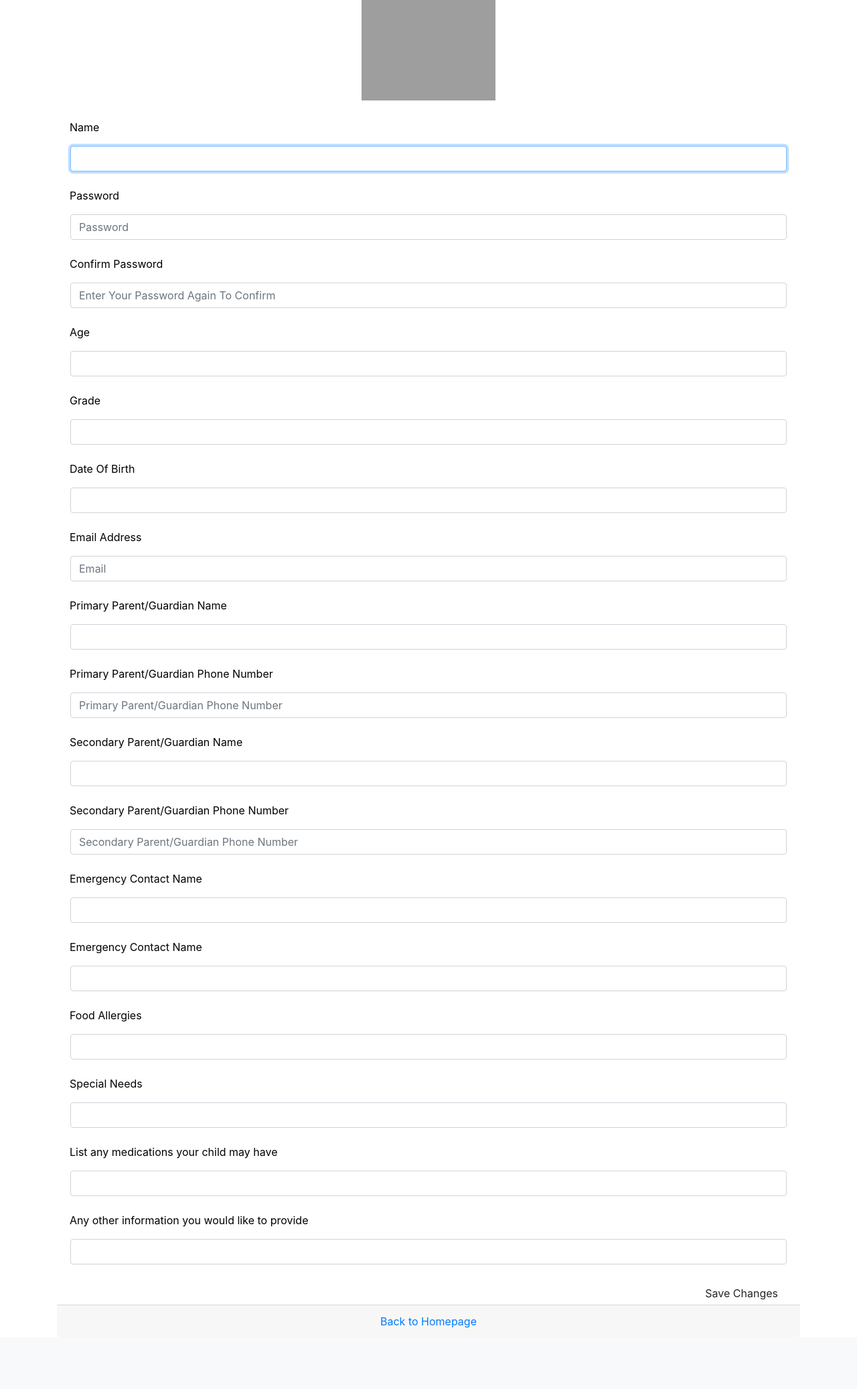
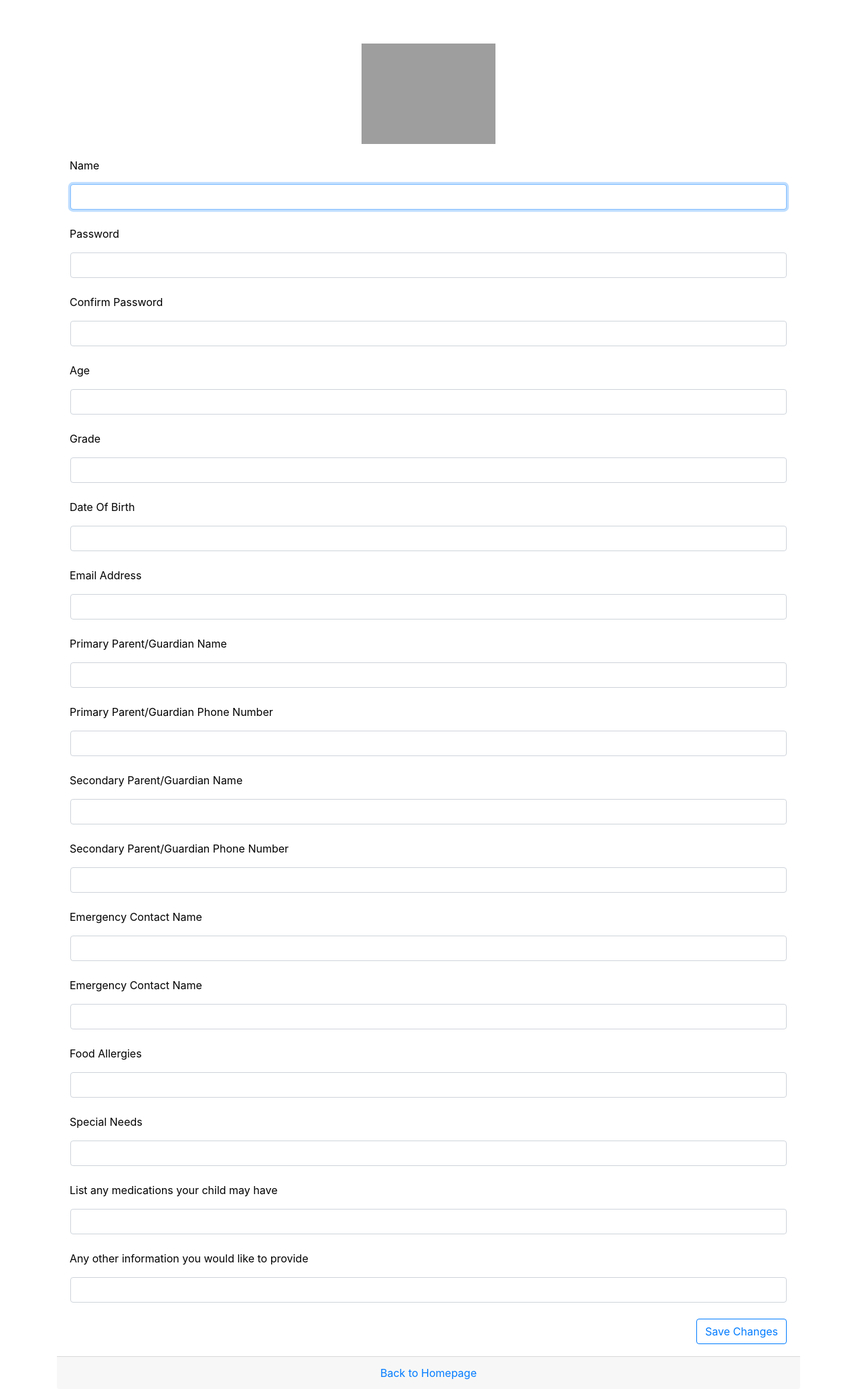
Before and after one commit to karkipra/Water-Walkers, a Flask app: page /profile in a window 1280 px wide. Shown: the part 122-2196 px from the top of the page at 67% size. Before the commit the page ends 2105 px from the top, so only its background shows below. Run offline with Flask 2, Linux system fonts and the light colour scheme; data comes from the database, SQL or seed files in the repository; both versions use the stored data as it was after the commit; some libraries are stand-ins or nearby versions; grey boxes are pictures that could not be loaded.

Commit message:
Fixes for consistency

```diff
--- a/app/static/styles/profile.css
+++ b/app/static/styles/profile.css
@@ -2,4 +2,13 @@
     max-width: 200px;
     margin-left: auto;
     margin-right: auto;
+    margin-top: 25px;
 }
+
+.main {
+    margin-top: 20px;
+}
+
+.spacing {
+    height: 20px;
+}
--- a/app/templates/Event1.html
+++ b/app/templates/Event1.html
@@ -9,7 +9,7 @@
 <body>
 
 <!-- EVENT INFO:  -->
-<div class ="event" style = "overflow: auto;">
+<div class ="event" style = "overflow: auto; margin-top: 20px;">
     <img style = "float:left; max-width: 70%; height: auto; margin-right: 20px;" class="event_image" src="https://cdn.pixabay.com/photo/2016/10/22/20/52/balloons-1761634_1280.jpg"  />
     <div style="height: 50%;">
 
--- a/app/templates/add_event.html
+++ b/app/templates/add_event.html
@@ -5,7 +5,7 @@
 {% endblock %}
 
 {% block app_content %}
-<form action="/add" method="POST">
+<form action="/add" method="POST" style="margin-top: 20px;">
 	<div class="form-group">
 		<input type="text" autocomplete="off" autofocus="on" class="form-control" name="name" placeholder="Event Name">
 	</div>
@@ -22,6 +22,6 @@
 		<input type="text"class="form-control" name="address" placeholder="Event Address">
 	</div>
 
-	<button class="btn float-right login_btn" type="submit">Submit</button>
+	<button class="btn float-right btn-md btn-outline-primary" type="submit">Submit</button>
 </form>
 {% endblock %}
--- a/app/templates/index.html
+++ b/app/templates/index.html
@@ -16,7 +16,7 @@
 			{% endfor %}
 		</div>
 	</div>
-
+	<br>
 	<footer class="py-5 bg-dark bottom">
 		<div class="container">
 			<p class="m-0 text-center text-white">
--- a/app/templates/login.html
+++ b/app/templates/login.html
@@ -6,7 +6,7 @@
 
 {% block app_content %}
 <div class="container">
-	<div class="d-flex justify-content-center h-100">
+	<div class="d-flex justify-content-center h-100" style="margin-top: 20px;">
 		<div class="card">
 
 			<div class="card-header">
@@ -34,10 +34,10 @@
 						<input type="password" class="form-control" name="password" placeholder="Password">
 					</div>
 					<div class="row align-items-center remember">
-						<input type="checkbox">Remember Me
+						<input type="checkbox" style="margin-right: 5px; margin-left: 15px;">Remember Me
 					</div>
 					<div class="form-group">
-						<input type="submit" value="Login" class="btn float-right login_btn">
+						<input type="submit" value="Login" class="btn float-right btn-md btn-outline-primary">
 					</div>
 				</form>
 			</div>
--- a/app/templates/profile.html
+++ b/app/templates/profile.html
@@ -14,7 +14,7 @@
                 <img class="user_image" src="https://cdn.pixabay.com/photo/2015/10/05/22/37/blank-profile-picture-973460_1280.png" alt="" />
                 <!-- Name-->
                 <div class = "space"></div>
-                <div class="name"><h1>{{student[1]}}</h1></div>
+                <!-- <div class="name"><h1>{{student[1]}}</h1></div> -->
             </div>
 
 			<div class="card-body">
@@ -24,7 +24,7 @@
 						<div class="input-group-prepend"></div>
 							<div style="color:black;">Name</div>
 						</div>
-						<input type="text" autofocus="on" class="form-control" name="name" placeholder="{{ student[1] }}">
+						<input type="text" autofocus="on" class="form-control" name="name" placeholder="">
                         <br>
 
                     <!--Input password-->
@@ -32,14 +32,14 @@
 						<div class="input-group-prepend"></div>
 							<div style="color:black;">Password</div>
 						</div>
-						<input type="password" class="form-control" name="password" placeholder="Password"><br>
+						<input type="password" class="form-control" name="password" placeholder="{{student[3]}}"><br>
 
                     <!--Input password confirmation-->
 					<div class="input-group form-group">
 						<div class="input-group-prepend"></div>
 							<div style="color:black;">Confirm Password</div>
 						</div>
-						<input type="password" class="form-control" name="passwordconfirm" placeholder="Enter Your Password Again To Confirm">
+						<input type="password" class="form-control" name="passwordconfirm" placeholder="{{student[3]}}">
 						<br>
 
                     <!--Input age-->
@@ -47,7 +47,7 @@
 						<div class="input-group-prepend"></div>
 							<div style="color:black;">Age</div>
 						</div>
-						<input type="number" class="form-control" name="age" placeholder="{{ student[2] }}">
+						<input type="number" class="form-control" name="age" placeholder="">
 						<br>
 
                     <!--Input grade level //TODO: Drop down menu-->
@@ -55,14 +55,14 @@
 						<div class="input-group-prepend"></div>
 							<div style="color:black;">Grade</div>
 						</div>
-						<input type="number" class="form-control" name="grade" placeholder="{{ student[3] }}">
+						<input type="number" class="form-control" name="grade" placeholder="">
 						<br>
                     <!--Input date of birth //TODO: Drop down menu-->
 					<div class="input-group form-group">
 						<div class="input-group-prepend"></div>
 						<div style="color:black;">Date Of Birth</div>
 						</div>
-						<input type="text" class="form-control" name="dob" placeholder="{{ student[4] }}">
+						<input type="text" class="form-control" name="dob" placeholder="">
 						<br>
 
                     <!--Input email-->
@@ -70,7 +70,7 @@
 						<div class="input-group-prepend"></div>
 						<div style="color:black;">Email Address</div>
 						</div>
-						<input type="text" class="form-control" name="email" placeholder="Email">
+						<input type="text" class="form-control" name="email" placeholder="{{student[2]}}">
 						<br>
 
                     <!--Input primary parent/guardian name-->
@@ -78,7 +78,7 @@
 						<div class="input-group-prepend"></div>
 						<div style="color:black;">Primary Parent/Guardian Name</div>
 						</div>
-						<input type="text" class="form-control" name="parent1" placeholder="{{ student[5] }}">
+						<input type="text" class="form-control" name="parent1" placeholder="">
 						<br>
 
                     <!--Input primary parent/guardian phone number-->
@@ -86,28 +86,28 @@
 						<div class="input-group-prepend"></div>
 						<div style="color:black;">Primary Parent/Guardian Phone Number</div>
 						</div>
-						<input type="text" class="form-control" name="parent1phone" placeholder="Primary Parent/Guardian Phone Number">
+						<input type="text" class="form-control" name="parent1phone" placeholder="">
                     <br>
                     <!--Input secondary parent/guardian name-->
 					<div class="input-group form-group">
 						<div class="input-group-prepend"></div>
 						<div style="color:black;">Secondary Parent/Guardian Name</div>
 						</div>
-                        <input type="text" class="form-control" name="parent2" placeholder="{{ student[6] }}">
+                        <input type="text" class="form-control" name="parent2" placeholder="">
 						<br>
                     <!--Input secondary parent/guardian phone number-->
 					<div class="input-group form-group">
 						<div class="input-group-prepend"></div>
 						<div style="color:black;">Secondary Parent/Guardian Phone Number</div>
 						</div>
-                        <input type="text" class="form-control" name="parent2phone" placeholder="Secondary Parent/Guardian Phone Number">
+                        <input type="text" class="form-control" name="parent2phone" placeholder="">
 						<br>
                     <!--Input emergency contact name-->
 					<div class="input-group form-group">
 						<div class="input-group-prepend"></div>
 						<div style="color:black;">Emergency Contact Name</div>
 						</div>
-						<input type="text" class="form-control" name="econtact" placeholder="{{student[6]}}">
+						<input type="text" class="form-control" name="econtact" placeholder="">
                     <br>
                     <!--Input emergency contact phone number-->
 					<div class="input-group form-group">
@@ -122,7 +122,7 @@
 						<div class="input-group-prepend"></div>
 						<div style="color:black;">Food Allergies</div>
 						</div>
-                        <input type="text" class="form-control" name="allergies" placeholder="{{student[7]}}">
+                        <input type="text" class="form-control" name="allergies" placeholder="">
                     <br>
                     <!--Input special needs-->
 					<div class="input-group form-group">
@@ -136,7 +136,7 @@
 						<div class="input-group-prepend"></div>
 						<div style="color:black;">List any medications your child may have </div>
 						</div>
-                        <input type="text" class="form-control" name="medications" placeholder="{{student[8]}}">
+                        <input type="text" class="form-control" name="medications" placeholder="">
                     <br>
                     <!--Input other notes-->
                     <div class="input-group form-group">
@@ -149,16 +149,16 @@
 					<div class = "space"></div>
 					<!--Register button-->
 					<div class="form-group">
-                        <input type="submit" value="Save Changes" class="btn float-right login_btn">
+					<input type="submit" value="Save Changes" class="btn float-right btn-md btn-outline-primary">
                     </div>
                 </form>
-            </div>
+			</div>
+			<div class="spacing"></div>
             <!--Navigate back to login page-->
 			<div class="card-footer">
 				<div class="d-flex justify-content-center links">
 					<a href="/">Back to Homepage</a>
                 </div>
 			</div>
-
 </div>
 {% endblock %}
--- a/app/templates/register.html
+++ b/app/templates/register.html
@@ -6,7 +6,7 @@
 
 <div class="container">
 	{% block app_content %}
-	<div class="d-flex justify-content-center h-100">
+	<div class="d-flex justify-content-center h-100" style="margin-top: 20px;">
 		<div class="card">
 
 			<div class="card-header">
@@ -125,8 +125,8 @@
 
 					<div class = "spacing"></div>
 					<!--Register button-->
-					<div class="form-group">
-                        <input type="submit" value="Register" class="btn float-right login_btn">
+					<div class="form-group" style="margin-top: 20px;">
+                        <input type="submit" value="Register" class="btn float-right btn-md btn-outline-primary">
                     </div>
 				</form>
 			</div>
```
Also changed, not shown: app/templates/reg_staff.html (+4 -4 lines), database/database.db.
